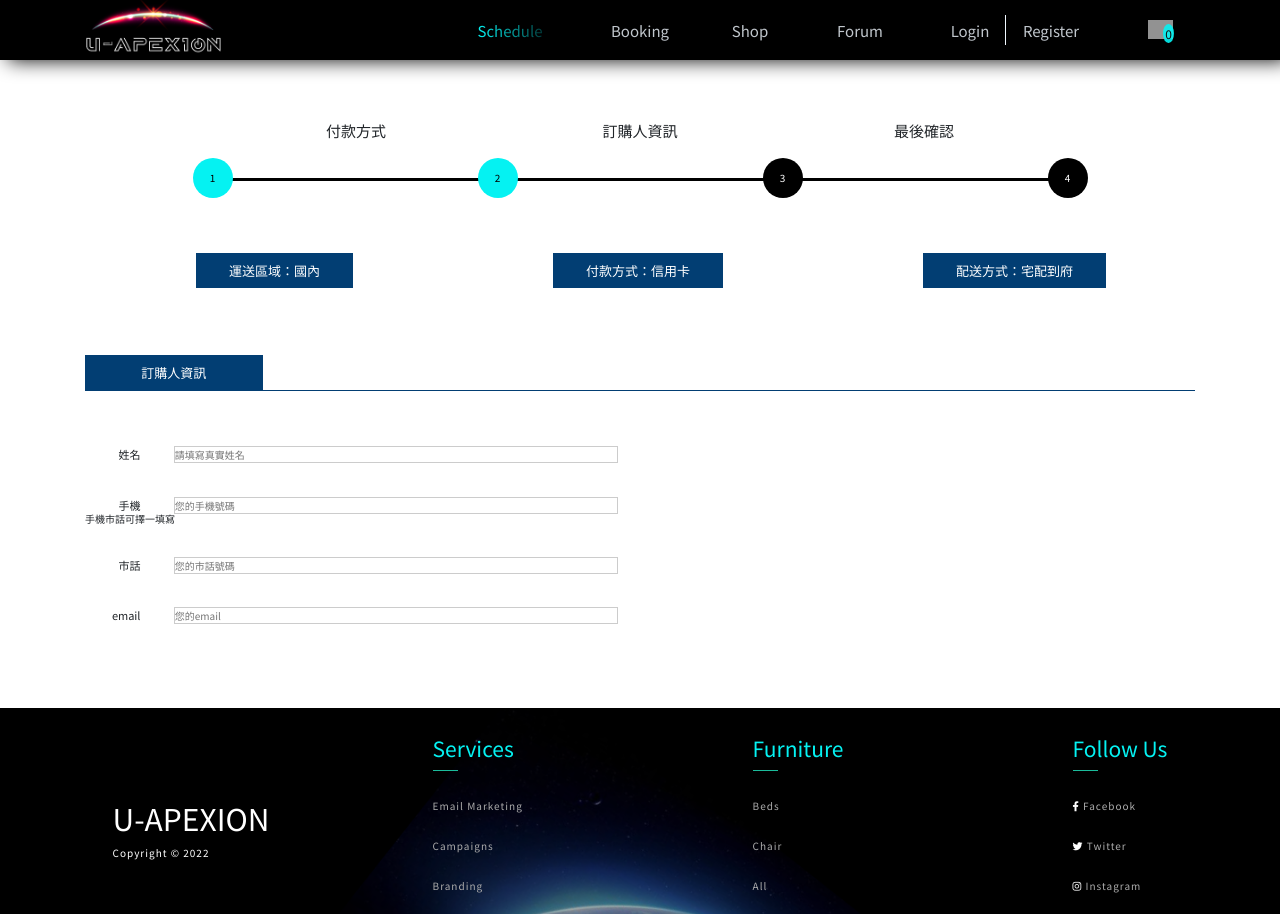
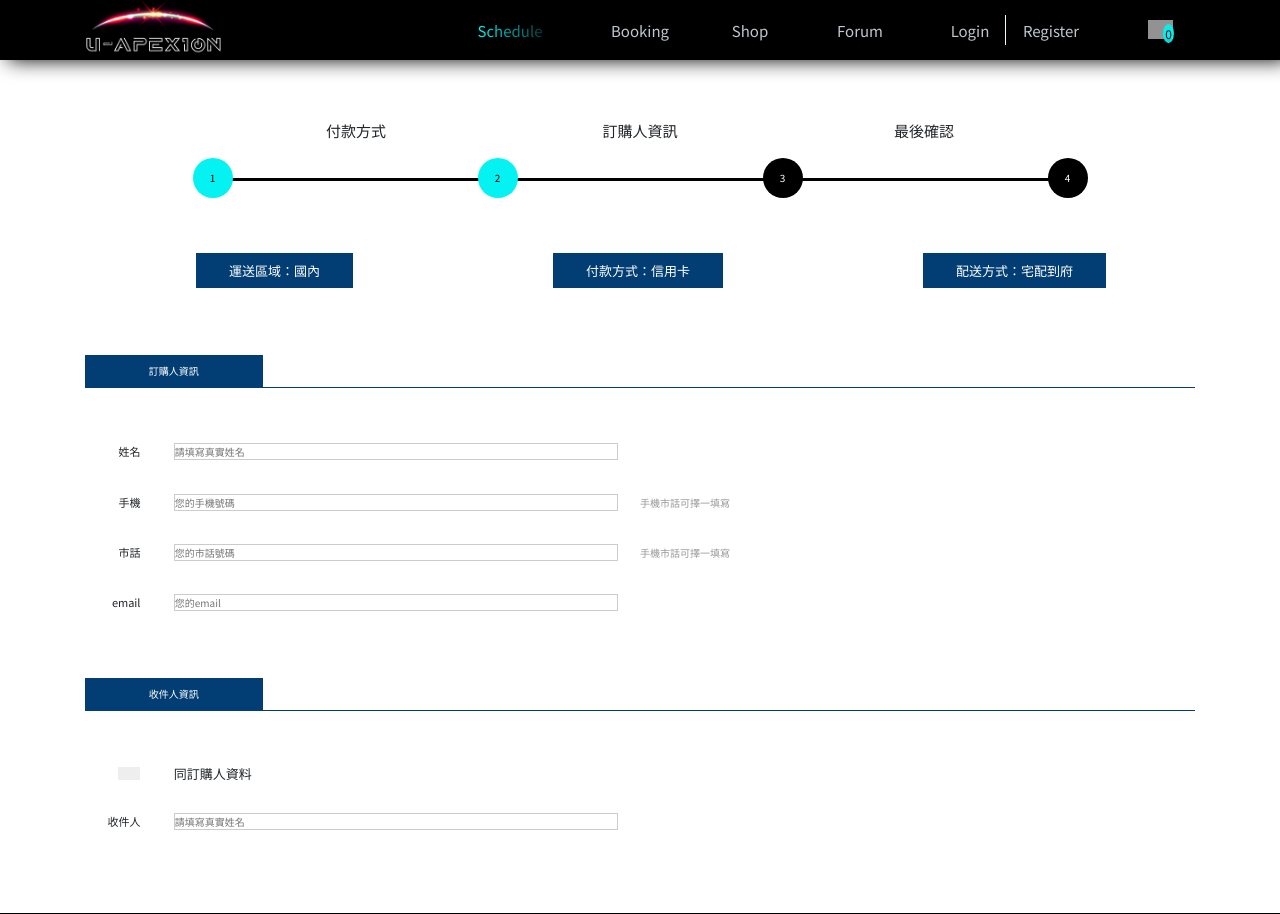
Before and after one commit to Jhih-Ting23472002/u-apexion-react, a React (Create React App) app: page /cart-information in a window 1280 px wide. Shown: the top 914 px of the page. Built offline with nearby package versions, Linux system fonts and the light colour scheme; grey boxes are pictures that could not be loaded.

Commit message:
繼續切，寫個checkbox搞了45分鐘

```diff
--- a/src/pages/Cart/CartInformation.css
+++ b/src/pages/Cart/CartInformation.css
@@ -24,11 +24,11 @@
     background-color: #023e73;
     color: #fff;
 }
-.consumer-information-line{
+.cart-information-line{
     border-bottom: 1px solid #023e73;
     margin-bottom: 5%;
 }
-.consumer-information{
+.consumer-recipient-information{
     margin-top: 3%;
     padding: 1% 2%;
     width: 16%;
@@ -36,15 +36,11 @@
     color: #fff;
     text-align: center;
 }
-/* .consumer-information-area{
-    display: flex;
-    flex-direction: column;
-    justify-content: space-around;
-} */
+
 .consumer-information-name-mobile-email{
     margin-bottom: 3%;
 }
-.consumer-label-margin{
+.consumer-recipient-label-margin{
     text-align: right;
     /* border: 1px solid red; */
     /* margin: 0 5% 0 3%; */
@@ -52,9 +48,72 @@
     width: 5%;
     font-size: 1.1rem;
 }
-.consumer-input{
+.consumer-recipient-input{
     width: 40%;
     border: 1px solid #ccc;
+}
+.mobile-or-telephone{
+    display: inline-block;
+    margin-left: 2%;
+    color: rgb(152, 152, 152);
+}
+.recipient-information-name-mobile-email-address{
+    margin-bottom: 3%;
+}
+.cart-checkbox-label{
+    /* border: 1px solid black; */
+    margin-left: 3%;
+    display: block;
+    position: relative;
+    padding-left: 5%;
+    font-size: 1.3rem;
+    -webkit-user-select: none;
+    -moz-user-select: none;
+    -ms-user-select: none;
+    user-select: none;
+}
+.cart-checkbox{
+    border: 1px solid red;
+    /* margin: 0% 0% 0% 3%; */
+    position: absolute;
+    opacity: 0;
+    cursor: pointer;
+    height: 0;
+    width: 0;
+
+}
+.cart-checkmark{
+    position: absolute;
+    top: 0;
+    left: 0;
+    height: 100%;
+    width: 2%;
+    background-color: #eee;
+}
+.cart-checkbox-label:hover input ~ .cart-checkmark {
+    background-color: #ccc;
+}
+.cart-checkbox-label input:checked ~ .cart-checkmark {
+    background-color: #2196F3;
+}
+.cart-checkmark:after {
+    content: "";
+    position: absolute;
+    display: none;
+}
+.cart-checkbox-label input:checked ~ .cart-checkmark:after {
+    display: block;
+}
+.cart-checkbox-label .cart-checkmark:after {
+    left: 9px;
+    top: 5px;
+    width: 5px;
+    height: 10px;
+    border: solid white;
+    border-width: 0 3px 3px 0;
+    -webkit-transform: rotate(45deg);
+    -ms-transform: rotate(45deg);
+    transform: rotate(45deg);
 }
 
 @media screen and (min-width: 576px){
--- a/src/pages/Cart/CartInformation.js
+++ b/src/pages/Cart/CartInformation.js
@@ -31,38 +31,64 @@ const CartInformation = () => {
             <div className="cart-payment-way">付款方式：信用卡</div>
             <div className="cart-delivery-way">配送方式：宅配到府</div>
           </div>
+
           <div className="cart-consumer-information-part">
-            <div className="consumer-information-line">
-              <div className="consumer-information">訂購人資訊</div>
+            <div className="cart-information-line">
+              <div className="consumer-recipient-information">訂購人資訊</div>
             </div>
             <div className="consumer-information-area">
               <div className="consumer-information-name-mobile-email">
-                <label className="consumer-label-margin">姓名</label>
+                <label className="consumer-recipient-label-margin">姓名</label>
                 <input
-                  className="consumer-input"
+                  className="consumer-recipient-input"
                   placeholder="請填寫真實姓名"
                 ></input>
               </div>
               <div className="consumer-information-name-mobile-email">
-                <label className="consumer-label-margin">手機</label>
+                <label className="consumer-recipient-label-margin">手機</label>
                 <input
-                  className="consumer-input"
+                  className="consumer-recipient-input"
                   placeholder="您的手機號碼"
                 ></input>
-                <div className="">手機市話可擇一填寫</div>
+                <div className="mobile-or-telephone">手機市話可擇一填寫</div>
               </div>
               <div className="consumer-information-name-mobile-email">
-                <label className="consumer-label-margin">市話</label>
+                <label className="consumer-recipient-label-margin">市話</label>
                 <input
-                  className="consumer-input"
+                  className="consumer-recipient-input"
                   placeholder="您的市話號碼"
                 ></input>
+                <div className="mobile-or-telephone">手機市話可擇一填寫</div>
               </div>
               <div className="consumer-information-name-mobile-email">
-                <label className="consumer-label-margin">email</label>
+                <label className="consumer-recipient-label-margin">email</label>
                 <input
-                  className="consumer-input"
+                  className="consumer-recipient-input"
                   placeholder="您的email"
+                ></input>
+              </div>
+            </div>
+          </div>
+
+          <div className="cart-recipient-information-part">
+            <div className="cart-information-line">
+              <div className="consumer-recipient-information">收件人資訊</div>
+            </div>
+            <div className="recipient-information-area">
+              <div className="recipient-information-name-mobile-email-address">
+                <label className="cart-checkbox-label">
+                  同訂購人資料
+                  <input type="checkbox" className="cart-checkbox" />
+                  <span class="cart-checkmark"></span>
+                </label>
+              </div>
+              <div className="recipient-information-name-mobile-email-address">
+                <label className="consumer-recipient-label-margin">
+                  收件人
+                </label>
+                <input
+                  className="consumer-recipient-input"
+                  placeholder="請填寫真實姓名"
                 ></input>
               </div>
             </div>
```
